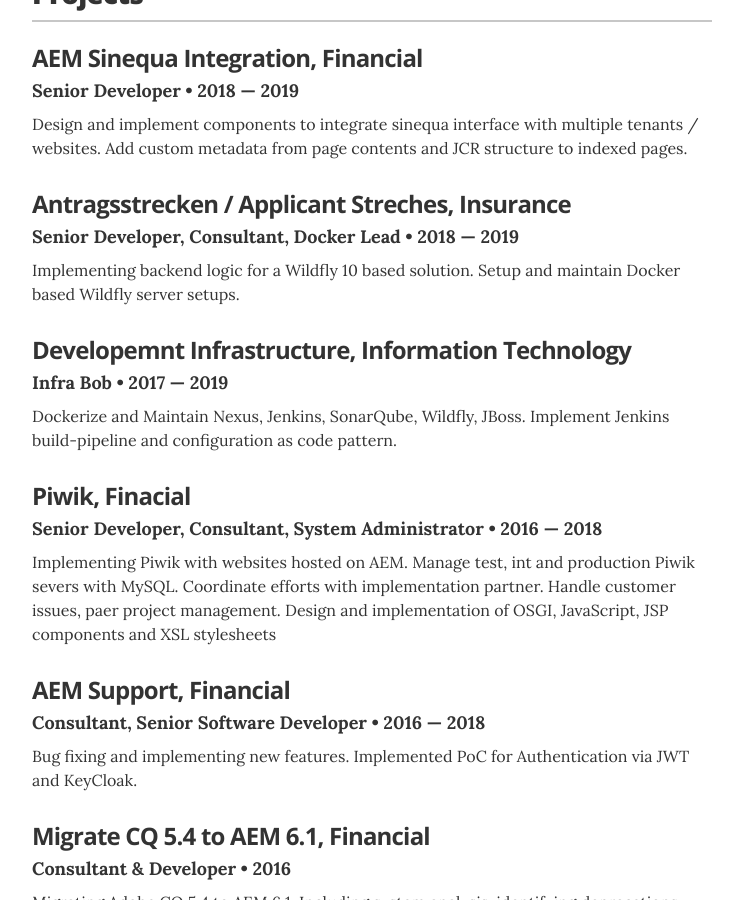
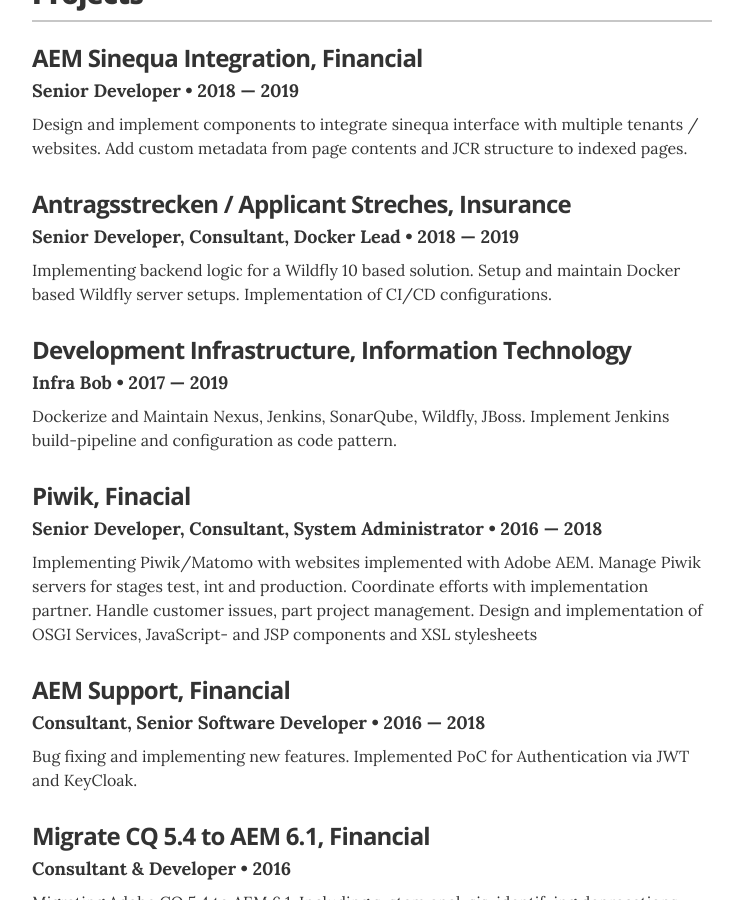
Before and after one commit to CWACoderWithAttitude/resume, a Jekyll site: the page built from index.html, in a window 1280 px wide and 900 px high, scrolled down 3385 px. Shown: the whole window, without its empty margins (268-1011 px from the left). Built offline with Jekyll 4.4.1, drawn with Linux system fonts in a browser that asks for light colours.

Commit message:
typos and writing

```diff
--- a/_data/projects.yml
+++ b/_data/projects.yml
@@ -8,9 +8,9 @@
   role: Senior Developer, Consultant, Docker Lead
   duration: 2018 &mdash; 2019
   # url: "#"
-  description: Implementing backend logic for a Wildfly 10 based solution. Setup and maintain Docker based Wildfly server setups.
+  description: Implementing backend logic for a Wildfly 10 based solution. Setup and maintain Docker based Wildfly server setups. Implementation of CI/CD configurations.
 
-- project: Developemnt Infrastructure, Information Technology
+- project: Development Infrastructure, Information Technology
   role: Infra Bob
   duration: 2017 &mdash; 2019
   # url: "#"
@@ -20,7 +20,7 @@
   role: Senior Developer, Consultant, System Administrator
   duration: 2016 &mdash; 2018
   # url: "#"
-  description: Implementing Piwik with websites hosted on AEM. Manage test, int and production Piwik severs with MySQL. Coordinate efforts with implementation partner. Handle customer issues, paer project management. Design and implementation of OSGI, JavaScript, JSP components and XSL stylesheets
+  description: Implementing Piwik/Matomo with websites implemented with Adobe AEM. Manage Piwik servers for stages test, int and production. Coordinate efforts with implementation partner. Handle customer issues, part project management. Design and implementation of OSGI Services, JavaScript- and JSP components and XSL stylesheets
 
 - project: AEM Support, Financial
   role: Consultant, Senior Software Developer
```
